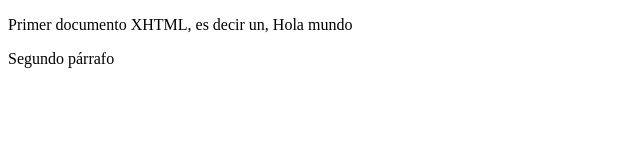
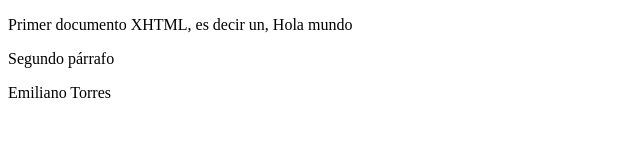
Before and after one commit to etomar/gitPrueba, a plain HTML site: page index.html in a window 1280 px wide. Shown: the whole page, without its empty margins (0-640 px from the left). Drawn offline with Linux system fonts and the light colour scheme.

Commit message:
index modificado nombre

```diff
--- a/index.html
+++ b/index.html
@@ -9,5 +9,6 @@
 <body>
 <p>Primer documento XHTML, es decir un, Hola mundo</p>
 <p>Segundo párrafo</p>
+<p>Emiliano Torres</p>
 </body>
 </html>
```
